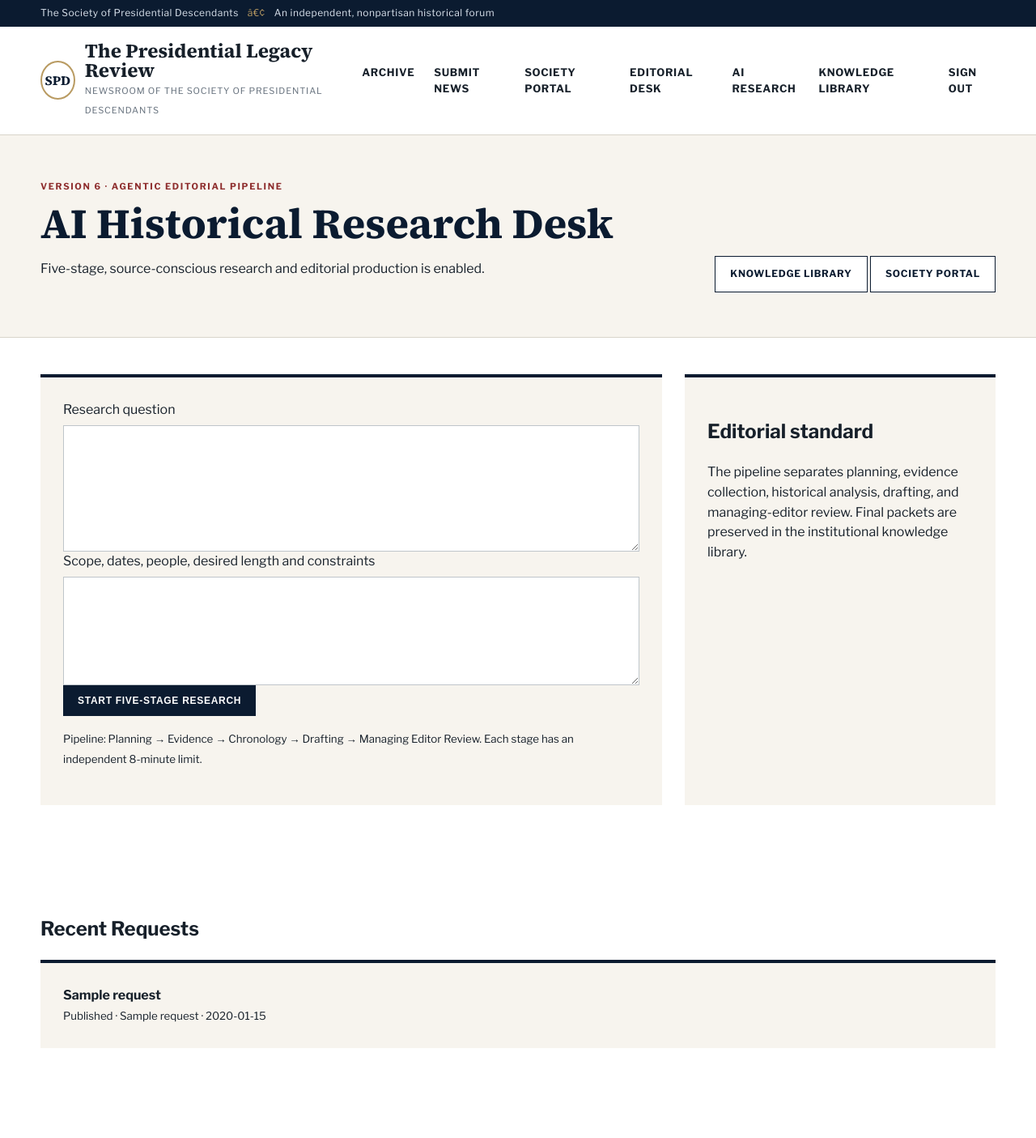
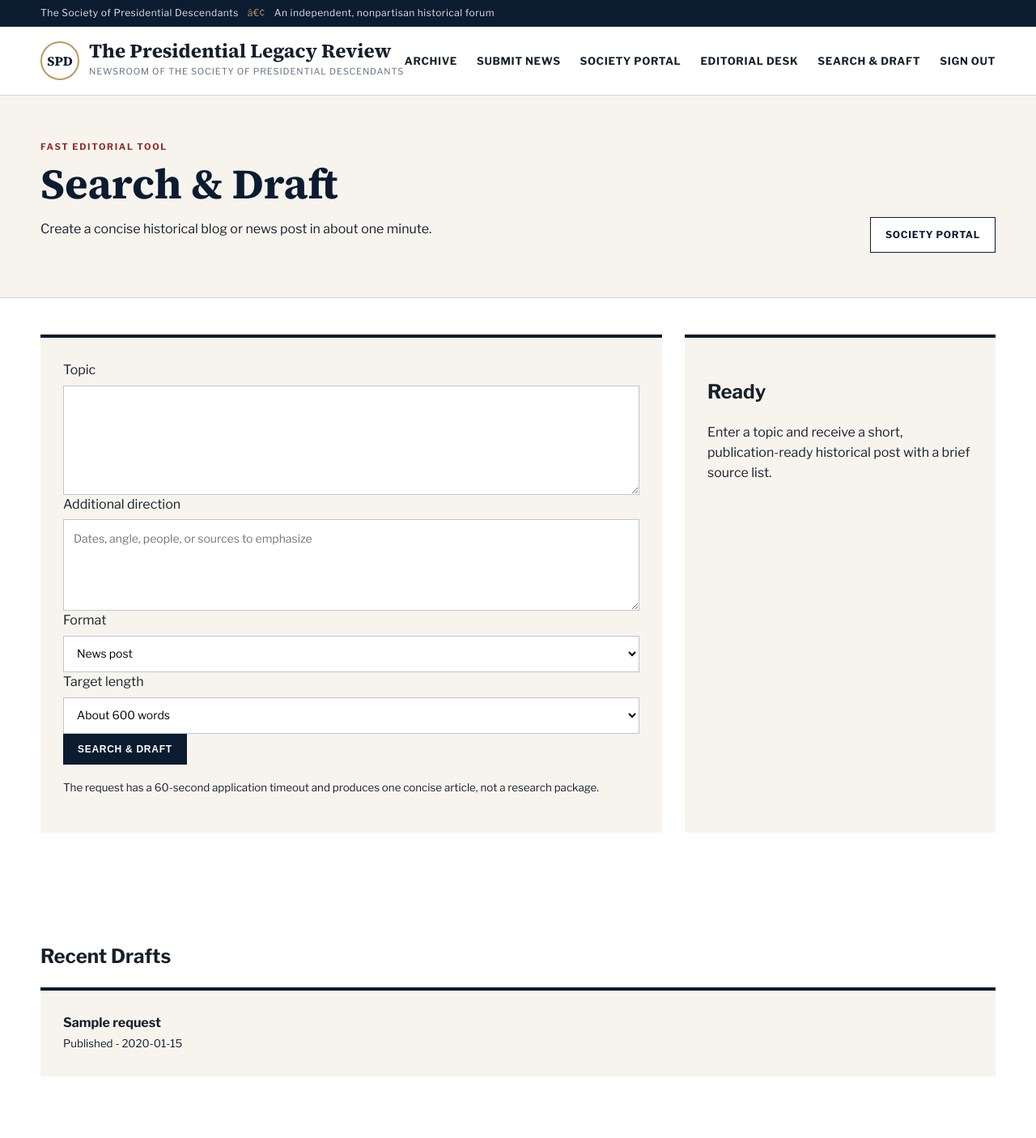
Before and after one commit to mgomara01/presidential-newsroom, a Flask app: page /editor/research in a window 1280 px wide. Shown: the top 1405 px of the page at 81% size. Run offline with Flask 3, Linux system fonts and the light colour scheme; the visitor is signed in with stand-in values (Sample User, id 1); tables that the repository leaves empty hold one stand-in row (values such as "Sample post"); some libraries are stand-ins or nearby versions.

Commit message:
Simplify AI research to fast search and draft

```diff
--- a/app.py
+++ b/app.py
@@ -22,7 +22,7 @@ BASE_DIR = Path(__file__).resolve().parent
 DB_PATH = Path(os.environ.get('DATABASE_PATH', BASE_DIR / 'instance' / 'newsroom.db'))
 UPLOAD_DIR = Path(os.environ.get('UPLOAD_DIR', DB_PATH.parent / 'uploads'))
 ALLOWED_UPLOADS = {'png','jpg','jpeg','gif','webp','pdf','doc','docx'}
-APP_VERSION = '6.0.0'
+APP_VERSION = '6.2.0'
 
 app = Flask(__name__)
 app.config['SECRET_KEY'] = os.environ.get('SECRET_KEY') or secrets.token_hex(32)
@@ -308,7 +308,7 @@ def inject_globals():
 def health():
     try:
         db().execute('SELECT 1').fetchone()
-        return {'status': 'ok', 'version': APP_VERSION, 'research_pipeline': 'five-stage'}, 200
+        return {'status': 'ok', 'version': APP_VERSION, 'research_mode': 'search-and-draft'}, 200
     except sqlite3.Error:
         app.logger.exception('Database health check failed')
         return {'status': 'error'}, 503
@@ -563,202 +563,77 @@ def portal_document_new():
 
 RESEARCH_STAGE_MINUTES = int(os.environ.get('RESEARCH_STAGE_MINUTES', '8'))
 RESEARCH_MODEL = os.environ.get('OPENAI_RESEARCH_MODEL', 'gpt-5-mini')
-RESEARCH_STAGES = [
-    {'slug':'plan','label':'Planning','max_tokens':1400,'web':False},
-    {'slug':'evidence','label':'Evidence Collection','max_tokens':3000,'web':True},
-    {'slug':'chronology','label':'Chronology & Fact Matrix','max_tokens':2400,'web':False},
-    {'slug':'draft','label':'Editorial Drafting','max_tokens':2800,'web':False},
-    {'slug':'review','label':'Managing Editor Review','max_tokens':3200,'web':False},
-]
+SEARCH_DRAFT_MODEL = os.environ.get('OPENAI_RESEARCH_MODEL', 'gpt-5-mini')
+SEARCH_DRAFT_TIMEOUT = int(os.environ.get('SEARCH_DRAFT_TIMEOUT', '60'))
 
 
-def parse_stage_outputs(item):
-    try:
-        return json.loads(item['stage_outputs'] or '{}')
-    except (TypeError, ValueError, json.JSONDecodeError):
-        return {}
+def search_draft_prompt(topic, scope, article_type, target_words):
+    return (
+        "You are a fast, experienced historical news editor for the Society of Presidential Descendants. "
+        "Use web search only as needed to confirm the most important facts. Write a clear, engaging, nonpartisan "
+        f"{article_type} of about {target_words} words in 5 to 8 paragraphs. Begin with a strong headline, then the article. "
+        "Use plain English, avoid academic apparatus, and do not produce a research plan, chronology, fact matrix, or long bibliography. "
+        "End with a short Sources consulted section listing 2 to 5 authoritative sources or repositories. "
+        "Distinguish uncertain claims and do not invent quotations.\n\n"
+        f"Topic: {topic}\nAdditional direction: {scope}"
+    )
 
 
-def research_stage_prompt(item, stage_index):
-    stage = RESEARCH_STAGES[stage_index]
-    outputs = parse_stage_outputs(item)
-    prior = '\n\n'.join(
-        f"## {RESEARCH_STAGES[i]['label']}\n{outputs.get(RESEARCH_STAGES[i]['slug'],'')}"
-        for i in range(stage_index)
-        if outputs.get(RESEARCH_STAGES[i]['slug'])
-    )
-    base = (
-        "You are one specialist in a nonpartisan editorial pipeline for the Society of Presidential Descendants. "
-        "The Society advances public understanding of presidential leadership, historic preservation, civic education, "
-        "and responsible stewardship of presidential family legacies. Distinguish documented fact, interpretation, and unresolved questions. "
-        "Do not advocate for a political party or contemporary candidate. Use concise, publication-useful prose.\n\n"
-        f"Research question: {item['question']}\nScope: {item['scope'] or 'No additional scope supplied.'}\n\n"
-    )
-    instructions = {
-        'plan': (
-            "Act as the Research Planning Editor. Produce: (1) precise research thesis, (2) 5-8 subquestions, "
-            "(3) key people, dates, institutions, and places, (4) primary-source repositories to search, "
-            "(5) political-sensitivity and lineage/privacy risks, and (6) a bounded evidence plan. Do not write the article."
-        ),
-        'evidence': (
-            "Act as the Evidence and Sources Editor. Use web search selectively. Build a source-conscious evidence packet with: "
-            "confirmed facts, source title, institution/publisher, URL, date where available, what each source supports, conflicting evidence, "
-            "and gaps. Prioritize the National Archives, Library of Congress, Founders Online, presidential libraries, official historic sites, "
-            "university archives, and reputable scholarship. Avoid unsupported claims and do not write finished narrative prose."
-        ),
-        'chronology': (
-            "Act as the Historical Analyst. Using only the supplied planning and evidence outputs, create: "
-            "(1) dated chronology, (2) fact matrix separating confirmed facts from interpretation, "
-            "(3) key-person relationship map in text, (4) disputed or unresolved points, and (5) fact-check priorities."
-        ),
-        'draft': (
-            "Act as an Associated Press-caliber historical feature editor. Draft a polished 900-1,200 word article suitable for the Society's "
-            "monthly newsletter and website. Include headline, deck, strong lead, clear chronology, human relevance, neutral tone, and source-aware wording. "
-            "Do not invent quotations. Use bracketed source markers such as [S1] tied to the evidence packet."
-        ),
-        'review': (
-            "Act as Managing Editor. Deliver the final editorial packet: (1) final headline and deck, (2) publication-ready article, "
-            "(3) source list matching citation markers, (4) fact-check checklist, (5) rights/privacy/political-neutrality review, "
-            "(6) unresolved questions, and (7) recommended newsletter section and web tags. Tighten prose; preserve factual caution."
-        ),
-    }
-    return base + instructions[stage['slug']] + (f"\n\nPrior approved pipeline output:\n{prior}" if prior else '')
-
-
-def research_stage_age_minutes(item):
-    try:
-        started = datetime.fromisoformat(item['stage_started_at'] or item['updated_at'] or item['created_at'])
-        return max(0.0, (datetime.now(UTC)-started).total_seconds()/60.0)
-    except (TypeError, ValueError):
-        return float(RESEARCH_STAGE_MINUTES)
-
-
-def update_research_fields(item_id, **fields):
-    if not fields:
-        return db().execute('SELECT * FROM research_requests WHERE id=?',(item_id,)).fetchone()
-    fields['updated_at']=datetime.now(UTC).isoformat()
-    sql=', '.join(f'{k}=?' for k in fields)
-    db().execute(f'UPDATE research_requests SET {sql} WHERE id=?', tuple(fields.values())+(item_id,))
-    db().commit()
-    return db().execute('SELECT * FROM research_requests WHERE id=?',(item_id,)).fetchone()
-
-
-def save_knowledge_record(item, final_packet):
-    if item['knowledge_saved']:
-        return
-    outputs=parse_stage_outputs(item)
-    now=datetime.now(UTC).isoformat()
-    source_packet=outputs.get('evidence','')
-    db().execute(
-        'INSERT INTO knowledge_records(research_request_id,subject,summary,source_packet,created_at,updated_at) VALUES(?,?,?,?,?,?)',
-        (item['id'],item['question'],final_packet,source_packet,now,now),
-    )
-    db().execute('UPDATE research_requests SET knowledge_saved=1 WHERE id=?',(item['id'],))
-    db().commit()
-
-
-def start_pipeline_stage(item, stage_index):
-    if stage_index >= len(RESEARCH_STAGES):
-        final_packet=parse_stage_outputs(item).get('review','Research completed without a final packet.')
-        item=update_research_fields(item['id'],status='Completed',progress_label='Completed',result=final_packet,response_id=None,last_error='')
-        save_knowledge_record(item,final_packet)
-        return item
-    if not os.environ.get('OPENAI_API_KEY') or not OpenAI:
-        return update_research_fields(item['id'],status='Needs API Key',progress_label='Configuration Required',result='AI research is not activated. Suggested repositories: National Archives, Library of Congress, presidential libraries, Founders Online, Chronicling America, and relevant state historical societies.',last_error='OPENAI_API_KEY unavailable')
-    stage=RESEARCH_STAGES[stage_index]
-    now_dt=datetime.now(UTC)
-    try:
-        client=OpenAI(api_key=os.environ['OPENAI_API_KEY'],timeout=30.0,max_retries=1)
-        kwargs={
-            'model':RESEARCH_MODEL,
-            'input':research_stage_prompt(item,stage_index),
-            'background':True,
-            'store':True,
-            'max_output_tokens':stage['max_tokens'],
-        }
-        if stage['web']:
-            kwargs['tools']=[{'type':'web_search'}]
-            kwargs['max_tool_calls']=6
-        response=client.responses.create(**kwargs)
-        remote_status=getattr(response,'status',None)
-        return update_research_fields(
-            item['id'],pipeline_stage=stage_index,status='Queued' if remote_status=='queued' else 'In Progress',
-            progress_label=stage['label'],result=f"Stage {stage_index+1} of {len(RESEARCH_STAGES)}: {stage['label']} accepted.",
-            response_id=response.id,stage_started_at=now_dt.isoformat(),
-            stage_deadline_at=(now_dt+timedelta(minutes=RESEARCH_STAGE_MINUTES)).isoformat(),poll_errors=0,last_error=''
-        )
-    except Exception as exc:
-        app.logger.exception('Unable to start pipeline stage')
-        return update_research_fields(item['id'],status='Error',progress_label=f"{stage['label']} Failed",result=f"Unable to start {stage['label']}. Diagnostic: {type(exc).__name__}: {exc}",last_error=f'{type(exc).__name__}: {exc}')
-
-
-def refresh_research_request(item):
-    if not item or item['status'] not in ('Queued','In Progress'):
-        return item
-    stage_index=int(item['pipeline_stage'] or 0)
-    stage=RESEARCH_STAGES[min(stage_index,len(RESEARCH_STAGES)-1)]
-    age=research_stage_age_minutes(item)
-    if age >= RESEARCH_STAGE_MINUTES:
-        return update_research_fields(item['id'],status='Error',progress_label=f"{stage['label']} Timed Out",result=f"{stage['label']} exceeded the {RESEARCH_STAGE_MINUTES}-minute stage limit. Narrow the request or retry this stage.",last_error='Stage runtime exceeded')
-    try:
-        client=OpenAI(api_key=os.environ['OPENAI_API_KEY'],timeout=20.0,max_retries=1)
-        response=client.responses.retrieve(item['response_id'])
-        remote_status=getattr(response,'status',None)
-        if remote_status=='completed':
-            output=getattr(response,'output_text','') or 'Stage completed without text output.'
-            outputs=parse_stage_outputs(item); outputs[stage['slug']]=output
-            item=update_research_fields(item['id'],stage_outputs=json.dumps(outputs),result=output,poll_errors=0,last_error='',response_id=None)
-            return start_pipeline_stage(item,stage_index+1)
-        if remote_status=='incomplete':
-            partial=getattr(response,'output_text','') or ''
-            detail=getattr(response,'incomplete_details',None)
-            if partial.strip():
-                outputs=parse_stage_outputs(item); outputs[stage['slug']]=partial+f"\n\n[Stage ended incomplete: {detail}]"
-                item=update_research_fields(item['id'],stage_outputs=json.dumps(outputs),result=partial,last_error=str(detail),response_id=None)
-                return start_pipeline_stage(item,stage_index+1)
-            return update_research_fields(item['id'],status='Error',progress_label=f"{stage['label']} Incomplete",result=f"{stage['label']} ended incomplete without usable output: {detail}",last_error=str(detail))
-        if remote_status in ('failed','cancelled'):
-            detail=getattr(response,'error',None) or remote_status
-            return update_research_fields(item['id'],status='Error',progress_label=f"{stage['label']} Failed",result=f"{stage['label']} ended with status {remote_status}: {detail}",last_error=str(detail))
-        return update_research_fields(item['id'],status='In Progress',progress_label=stage['label'],result=f"Stage {stage_index+1} of {len(RESEARCH_STAGES)}: {stage['label']} is processing ({age:.1f} minutes elapsed).")
-    except Exception as exc:
-        errors=int(item['poll_errors'] or 0)+1; message=f'{type(exc).__name__}: {exc}'
-        if errors>=3:
-            return update_research_fields(item['id'],status='Error',progress_label=f"{stage['label']} Status Error",result=f"Status retrieval failed after {errors} attempts. Diagnostic: {message}",poll_errors=errors,last_error=message)
-        return update_research_fields(item['id'],status='In Progress',result=f"Temporary status-check failure; retrying ({errors}/3).",poll_errors=errors,last_error=message)
-
-
-@app.route('/editor/research',methods=['GET','POST'])
+@app.route('/editor/research', methods=['GET', 'POST'])
 @admin_required
 def research_assistant():
-    enabled=bool(os.environ.get('OPENAI_API_KEY')) and OpenAI is not None
-    if request.method=='POST':
-        question=request.form['question'].strip(); scope=request.form.get('scope','').strip(); now=datetime.now(UTC).isoformat()
-        cur=db().execute(
+    enabled = bool(os.environ.get('OPENAI_API_KEY')) and OpenAI is not None
+    result = None
+    if request.method == 'POST':
+        topic = request.form['question'].strip()
+        scope = request.form.get('scope', '').strip()
+        article_type = request.form.get('article_type', 'news post').strip()
+        try:
+            target_words = max(300, min(900, int(request.form.get('target_words', '600'))))
+        except ValueError:
+            target_words = 600
+        now = datetime.now(UTC).isoformat()
+        status = 'Needs API Key'
+        output = 'AI search and drafting is not activated.'
+        diagnostic = 'OPENAI_API_KEY unavailable'
+        if enabled:
+            try:
+                client = OpenAI(api_key=os.environ['OPENAI_API_KEY'], timeout=float(SEARCH_DRAFT_TIMEOUT), max_retries=1)
+                response = client.responses.create(
+                    model=SEARCH_DRAFT_MODEL,
+                    tools=[{'type': 'web_search'}],
+                    input=search_draft_prompt(topic, scope, article_type, target_words),
+                    max_tool_calls=3,
+                    max_output_tokens=1800,
+                )
+                output = getattr(response, 'output_text', '') or ''
+                if output.strip():
+                    status = 'Completed'
+                    diagnostic = ''
+                else:
+                    detail = getattr(response, 'incomplete_details', None) or getattr(response, 'error', None) or 'No text returned'
+                    status = 'Error'
+                    diagnostic = str(detail)
+                    output = f'Search and drafting did not return usable text. Diagnostic: {diagnostic}'
+            except Exception as exc:
+                app.logger.exception('Search and draft failed')
+                status = 'Error'
+                diagnostic = f'{type(exc).__name__}: {exc}'
+                output = 'Search and drafting failed. Diagnostic: ' + diagnostic
+        cur = db().execute(
             "INSERT INTO research_requests(user_id,question,scope,status,result,created_at,updated_at,response_id,deadline_at,poll_errors,last_error,pipeline_stage,stage_outputs,progress_label,knowledge_saved) VALUES(?,?,?,?,?,?,?,?,?,?,?,?,?,?,?)",
-            (session['user_id'],question,scope,'Queued','Research pipeline created.',now,now,None,None,0,None,0,'{}','Planning',0)
-        ); db().commit(); request_id=cur.lastrowid
-        item=db().execute('SELECT * FROM research_requests WHERE id=?',(request_id,)).fetchone()
-        item=start_pipeline_stage(item,0)
-        audit('Created','research_request',request_id,item['status'])
-        return redirect(url_for('research_assistant',request_id=request_id))
-    request_id=request.args.get('request_id',type=int)
-    result=db().execute('SELECT * FROM research_requests WHERE id=?',(request_id,)).fetchone() if request_id else None
-    result=refresh_research_request(result)
-    outputs=parse_stage_outputs(result) if result else {}
-    stage_cards=[{'label':stage['label'],'content':outputs.get(stage['slug'],'')} for stage in RESEARCH_STAGES if outputs.get(stage['slug'])]
-    history=db().execute('SELECT * FROM research_requests ORDER BY created_at DESC LIMIT 20').fetchall()
-    return render_template('research.html',result=result,history=history,enabled=enabled,stage_cards=stage_cards,stages=RESEARCH_STAGES,stage_minutes=RESEARCH_STAGE_MINUTES)
+            (session['user_id'], topic, scope, status, output, now, now, None, None, 0, diagnostic, 0, '{}', 'Search & Draft', 0),
+        )
+        db().commit()
+        request_id = cur.lastrowid
+        audit('Created', 'research_request', request_id, status)
+        return redirect(url_for('research_assistant', request_id=request_id))
 
-
-@app.route('/editor/knowledge')
-@admin_required
-def knowledge_library():
-    q=request.args.get('q','').strip(); sql='SELECT * FROM knowledge_records'; params=[]
-    if q:
-        sql+=' WHERE subject LIKE ? OR summary LIKE ?'; params=[f'%{q}%',f'%{q}%']
-    rows=db().execute(sql+' ORDER BY updated_at DESC',params).fetchall()
-    return render_template('knowledge.html',rows=rows,q=q)
+    request_id = request.args.get('request_id', type=int)
+    if request_id:
+        result = db().execute('SELECT * FROM research_requests WHERE id=?', (request_id,)).fetchone()
+    history = db().execute('SELECT * FROM research_requests ORDER BY created_at DESC LIMIT 20').fetchall()
+    return render_template('research.html', result=result, history=history, enabled=enabled, timeout_seconds=SEARCH_DRAFT_TIMEOUT)
 
 
 @app.route('/editor/audit')
--- a/templates/base.html
+++ b/templates/base.html
@@ -6,7 +6,7 @@
 <link href="https://fonts.googleapis.com/css2?family=Libre+Franklin:wght@400;500;600;700&family=Source+Serif+4:opsz,wght@8..60,400;8..60,600;8..60,700&display=swap" rel="stylesheet">
 <link rel="stylesheet" href="{{ url_for('static',filename='style.css') }}"></head><body>
 <div class="utility"><div class="wrap">The Society of Presidential Descendants <span>â€¢</span> An independent, nonpartisan historical forum</div></div>
-<header><div class="wrap mast"><a class="brand" href="{{ url_for('home') }}"><span class="seal">SPD</span><span><strong>The Presidential Legacy Review</strong><small>Newsroom of the Society of Presidential Descendants</small></span></a><nav><a href="{{ url_for('archive') }}">Archive</a><a href="{{ url_for('submit') }}">Submit News</a>{% if session.user_id %}<a href="{{ url_for('portal_home') }}">Society Portal</a>{% if session.role=='admin' %}<a href="{{ url_for('dashboard') }}">Editorial Desk</a><a href="{{ url_for('research_assistant') }}">AI Research</a><a href="{{ url_for('knowledge_library') }}">Knowledge Library</a>{% endif %}<a href="{{ url_for('logout') }}">Sign Out</a>{% else %}<a href="{{ url_for('login') }}">Editor Sign-In</a>{% endif %}</nav></div></header>
+<header><div class="wrap mast"><a class="brand" href="{{ url_for('home') }}"><span class="seal">SPD</span><span><strong>The Presidential Legacy Review</strong><small>Newsroom of the Society of Presidential Descendants</small></span></a><nav><a href="{{ url_for('archive') }}">Archive</a><a href="{{ url_for('submit') }}">Submit News</a>{% if session.user_id %}<a href="{{ url_for('portal_home') }}">Society Portal</a>{% if session.role=='admin' %}<a href="{{ url_for('dashboard') }}">Editorial Desk</a><a href="{{ url_for('research_assistant') }}">Search & Draft</a>{% endif %}<a href="{{ url_for('logout') }}">Sign Out</a>{% else %}<a href="{{ url_for('login') }}">Editor Sign-In</a>{% endif %}</nav></div></header>
 {% with messages=get_flashed_messages(with_categories=true) %}{% if messages %}<div class="wrap alerts">{% for c,m in messages %}<div class="alert {{c}}">{{m}}</div>{% endfor %}</div>{% endif %}{% endwith %}
 <main>{% block content %}{% endblock %}</main>
 <footer><div class="wrap foot"><div><strong>The Society of Presidential Descendants</strong><p>Community. Education. Preservation.</p></div><div><a href="https://societyofpresidentialdescendants.org/">Society Website</a><br><a href="{{ url_for('submit') }}">Contribute a Story</a></div><div><p>Editorial material is reviewed for sourcing, rights, privacy and historical context before publication.</p></div></div><div class="wrap copyright">Â© {{ current_year }} Society of Presidential Descendants. Demonstration newsroom platform.</div></footer>
--- a/templates/research.html
+++ b/templates/research.html
@@ -1,9 +1,7 @@
 {% extends 'base.html' %}
-{% block title %}AI Research Pipeline{% endblock %}
+{% block title %}Search & Draft{% endblock %}
 {% block content %}
-{% if result and result.status in ('Queued','In Progress') %}<meta http-equiv="refresh" content="8">{% endif %}
-<section class="admin-head"><div class="wrap"><div><div class="eyebrow">VERSION 6 · AGENTIC EDITORIAL PIPELINE</div><h1>AI Historical Research Desk</h1><p>{% if enabled %}Five-stage, source-conscious research and editorial production is enabled.{% else %}API activation pending.{% endif %}</p></div><div><a class="button secondary" href="{{url_for('knowledge_library')}}">Knowledge Library</a> <a class="button secondary" href="{{url_for('portal_home')}}">Society Portal</a></div></div></section>
-<section class="wrap section editor-layout"><form method="post" class="panel"><input type="hidden" name="csrf_token" value="{{csrf_token()}}"><label>Research question<textarea name="question" rows="6" required></textarea></label><label>Scope, dates, people, desired length and constraints<textarea name="scope" rows="5"></textarea></label><button class="button">Start Five-Stage Research</button><p><small>Pipeline: Planning → Evidence → Chronology → Drafting → Managing Editor Review. Each stage has an independent {{stage_minutes}}-minute limit.</small></p></form>
-<div class="panel">{% if result %}<div class="eyebrow">{{result.progress_label or result.status}}</div><h2>{{result.status}}</h2><h3>{{result.question}}</h3>{% if result.status in ('Queued','In Progress') %}<div class="progress-track"><div class="progress-fill" style="width:{{ ((result.pipeline_stage+1) / stages|length * 100)|round }}%"></div></div><p><strong>Stage {{result.pipeline_stage+1}} of {{stages|length}}:</strong> {{result.progress_label}}</p>{% endif %}<pre class="research-output">{{result.result}}</pre>{% if result.last_error %}<p><small>Diagnostic: {{result.last_error}}</small></p>{% endif %}{% else %}<h2>Editorial standard</h2><p>The pipeline separates planning, evidence collection, historical analysis, drafting, and managing-editor review. Final packets are preserved in the institutional knowledge library.</p>{% endif %}</div></section>
-{% if stage_cards %}<section class="wrap section"><h2>Completed Pipeline Stages</h2>{% for card in stage_cards %}<details class="panel"><summary><strong>{{card.label}}</strong></summary><pre class="research-output">{{card.content}}</pre></details>{% endfor %}</section>{% endif %}
-<section class="wrap section"><h2>Recent Requests</h2>{% for r in history %}<article class="panel"><b><a href="{{url_for('research_assistant',request_id=r.id)}}">{{r.question}}</a></b><br><small>{{r.status}} · {{r.progress_label or ''}} · {{r.created_at[:16]}}</small></article>{% else %}<p>No research requests yet.</p>{% endfor %}</section>{% endblock %}
+<section class="admin-head"><div class="wrap"><div><div class="eyebrow">FAST EDITORIAL TOOL</div><h1>Search & Draft</h1><p>{% if enabled %}Create a concise historical blog or news post in about one minute.{% else %}API activation pending.{% endif %}</p></div><a class="button secondary" href="{{url_for('portal_home')}}">Society Portal</a></div></section>
+<section class="wrap section editor-layout"><form method="post" class="panel"><input type="hidden" name="csrf_token" value="{{csrf_token()}}"><label>Topic<textarea name="question" rows="5" required></textarea></label><label>Additional direction<textarea name="scope" rows="4" placeholder="Dates, angle, people, or sources to emphasize"></textarea></label><label>Format<select name="article_type"><option value="news post">News post</option><option value="blog post">Blog post</option><option value="newsletter article">Newsletter article</option></select></label><label>Target length<select name="target_words"><option value="400">About 400 words</option><option value="600" selected>About 600 words</option><option value="800">About 800 words</option></select></label><button class="button">Search & Draft</button><p><small>The request has a {{timeout_seconds}}-second application timeout and produces one concise article, not a research package.</small></p></form><div class="panel">{% if result %}<div class="eyebrow">{{result.status}}</div><h2>{{result.question}}</h2><div class="research-output">{{result.result|markdown}}</div>{% if result.last_error %}<p><small>Diagnostic: {{result.last_error}}</small></p>{% endif %}{% else %}<h2>Ready</h2><p>Enter a topic and receive a short, publication-ready historical post with a brief source list.</p>{% endif %}</div></section>
+<section class="wrap section"><h2>Recent Drafts</h2>{% for r in history %}<article class="panel"><b><a href="{{url_for('research_assistant',request_id=r.id)}}">{{r.question}}</a></b><br><small>{{r.status}} - {{r.created_at[:16]}}</small></article>{% else %}<p>No drafts yet.</p>{% endfor %}</section>
+{% endblock %}
```
Also changed, not shown: tests/test_app.py (+57 -121 lines).
